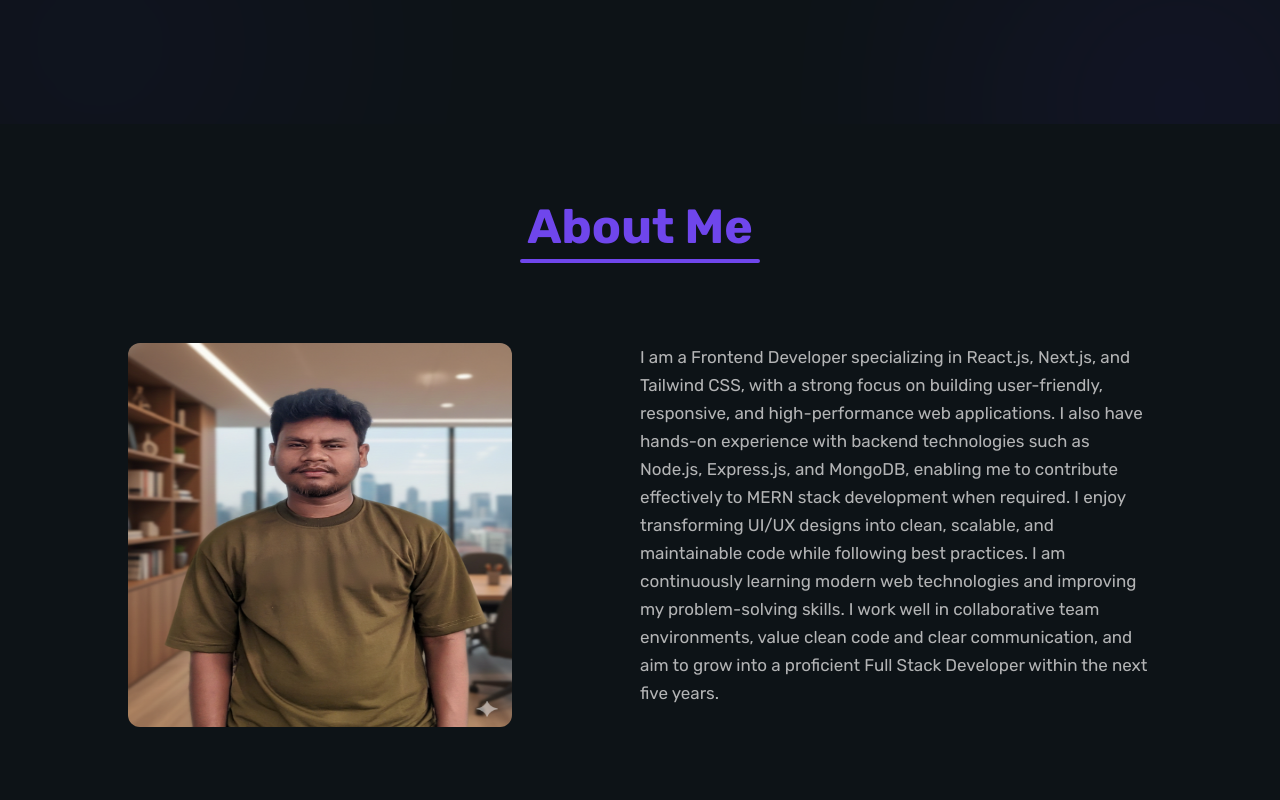
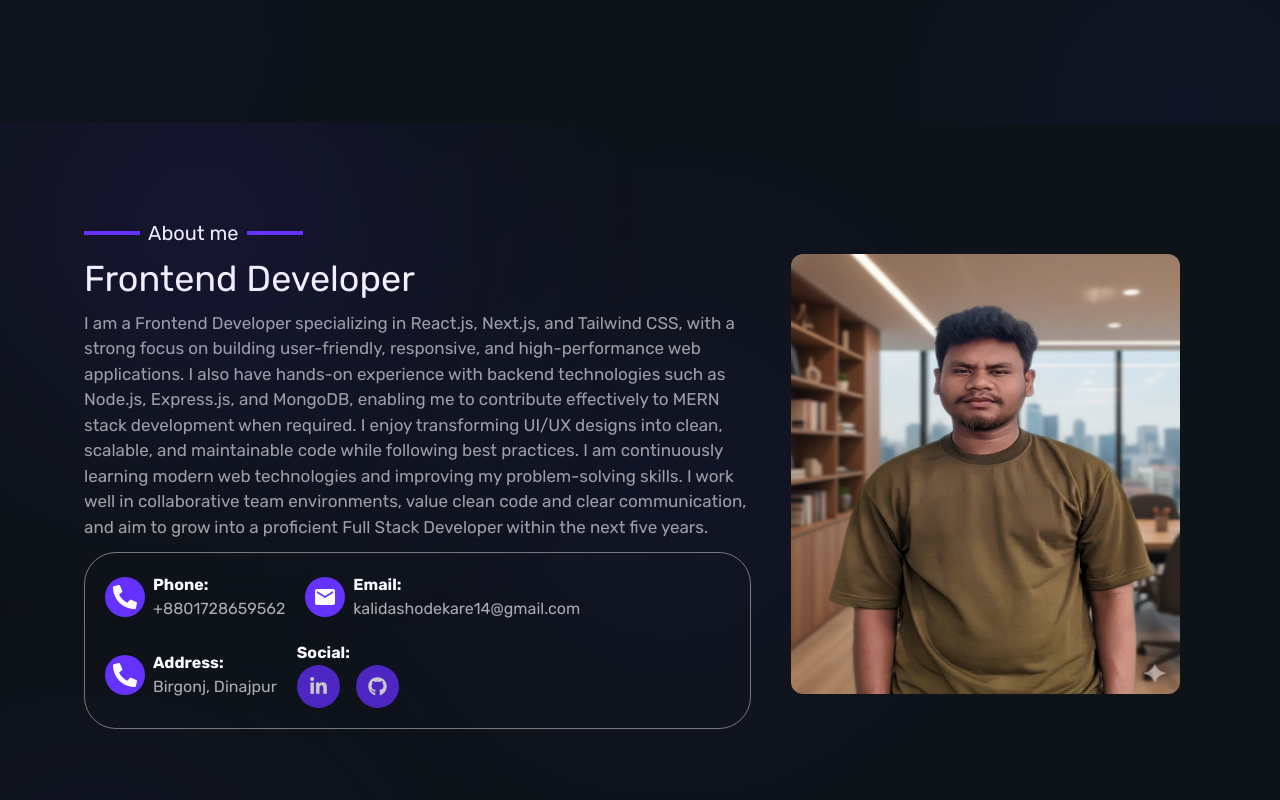
Before and after one commit to kalidashodekare14/Portfolio, a Next.js app: page / in a window 1280 px wide. Shown: the part 560-1360 px from the top of the page. Built offline with nearby package versions, Linux system fonts and the light colour scheme.

Commit message:
AboutMe section update

```diff
--- a/app/globals.css
+++ b/app/globals.css
@@ -14,7 +14,7 @@
   --color-foreground: var(--foreground);
   --font-sans: var(--font-geist-sans);
   --font-mono: var(--font-geist-mono);
-  --font-rubik: "Rubik", sans-serif;;
+  --font-rubik: "Rubik", sans-serif;
 }
 
 @media (prefers-color-scheme: dark) {
@@ -27,6 +27,4 @@
 body {
   background: var(--background);
   color: var(--foreground);
-  /* font-family: Arial, Helvetica, sans-serif; */
-  font-family: var(--font-rubik);
 }
--- a/components/AboutMe.tsx
+++ b/components/AboutMe.tsx
@@ -2,28 +2,90 @@
 
 import Image from "next/image";
 import { motion } from "framer-motion";
+import { MdEmail } from "react-icons/md";
+import { FaGithub, FaLinkedinIn, FaPhoneAlt } from "react-icons/fa";
+import Link from "next/link";
 // bg-[#161E2D]
 const AboutMe = () => {
     return (
-        <div id="about" className="-mt-px bg-[#0D1317] dark:bg-white flex flex-col justify-center items-center ">
-            <div className="min-h-screen lg:max-w-5xl mx-5 pb-10 font-roboto">
-                <div className="py-20">
-                    <h1 className="text-5xl text-center text-[#6f46ec] font-bold">About Me</h1>
-                    <motion.p
-                        initial={{ width: 0 }}
-                        whileInView={{ width: 240 }}
-                        transition={{ duration: 1 }}
-                        className=" m-auto border-2 mt-2 rounded-full text-[#6f46ec]"></motion.p>
-                </div>
-                <div className="flex flex-col lg:flex-row justify-between">
-                    <div className="lg:w-[40%]">
-                        <Image className="w-96 h-96  rounded-xl" src={"/about/kalidash.jpg"} alt="Kalidash Odekare" width={500} height={300} />
+        <div id="about" className="-mt-px relative bg-[#0D1317] overflow-hidden dark:bg-white flex flex-col ">
+            <div className="min-h-screen lg:max-w-6xl m-auto pb-10 font-rubik mt-24">
+                <div className="text-white flex flex-col lg:flex-row items-center gap-10 mx-5">
+                    <div className="lg:w-[60%] space-y-3">
+                        <div className="flex items-center gap-2 text-xl">
+                            <p className="w-14 border-2 border-[#6532FF]" />
+                            <p>About me</p>
+                            <p className="w-14 border-2 border-[#6532FF]" />
+                        </div>
+                        <h1 className="text-4xl">Frontend Developer</h1>
+                        <p className="text-[#dad9d9bb] text-[17px]">I am a Frontend Developer specializing in React.js, Next.js, and Tailwind CSS, with a strong focus on building user-friendly, responsive, and high-performance web applications. I also have hands-on experience with backend technologies such as Node.js, Express.js, and MongoDB, enabling me to contribute effectively to MERN stack development when required. I enjoy transforming UI/UX designs into clean, scalable, and maintainable code while following best practices. I am continuously learning modern web technologies and improving my problem-solving skills. I work well in collaborative team environments, value clean code and clear communication, and aim to grow into a proficient Full Stack Developer within the next five years.</p>
+                        <div className="flex flex-wrap gap-5 border border-[#a0a0a0bb] p-5 rounded-4xl">
+                            <div className="flex items-center gap-2">
+                                <div className="bg-[#6532FF] text-2xl p-2 rounded-full">
+                                    <FaPhoneAlt />
+                                </div>
+                                <div>
+                                    <p className="font-bold">Phone:</p>
+                                    <p className="text-[#ebebebbb] text-[16px]">+8801728659562</p>
+                                </div>
+                            </div>
+                            <div className="flex items-center gap-2">
+                                <div className="bg-[#6532FF] text-2xl p-2 rounded-full">
+                                    <MdEmail />
+                                </div>
+                                <div>
+                                    <p className="font-bold">Email:</p>
+                                    <p className="text-[#ebebebbb] text-[16px]">kalidashodekare14@gmail.com</p>
+                                </div>
+                            </div>
+                            <div className="flex items-center gap-2">
+                                <div className="bg-[#6532FF] text-2xl p-2 rounded-full">
+                                    <FaPhoneAlt />
+                                </div>
+                                <div>
+                                    <p className="font-bold">Address:</p>
+                                    <p className="text-[#ebebebbb] text-[16px]">Birgonj, Dinajpur</p>
+                                </div>
+                            </div>
+                            <div className="flex items-center gap-2">
+                                <div>
+                                    <p className="font-bold">Social:</p>
+                                    <div className='flex items-center gap-4'>
+                                        <Link href={"https://www.linkedin.com/in/kalidash-odekare-webdev"} target='_blank'>
+                                            <motion.div
+                                                whileHover={{ scale: 1.1 }}
+                                                whileTap={{ scale: 0.9 }}
+                                                className='bg-[#4e27c2] text-[#ccc] cursor-pointer p-3 rounded-full text-[19px]'>
+                                                <FaLinkedinIn />
+                                            </motion.div>
+                                        </Link>
+                                        <Link href={"https://github.com/kalidashodekare14"} target='_blank'>
+                                            <motion.div
+                                                whileHover={{ scale: 1.1 }}
+                                                whileTap={{ scale: 0.9 }}
+                                                className='bg-[#4e27c2]  text-[#ccc] cursor-pointer p-3 rounded-full text-[19px]'>
+                                                <FaGithub />
+                                            </motion.div>
+                                        </Link>
+                                    </div>
+                                </div>
+                            </div>
+                        </div>
                     </div>
-                    <div className="lg:w-[50%]">
-                        <p className="text-[#f0efefbb] dark:text-[#4c566a] leading-7 text-[17px] p-5 lg:p-0">I am a Frontend Developer specializing in React.js, Next.js, and Tailwind CSS, with a strong focus on building user-friendly, responsive, and high-performance web applications. I also have hands-on experience with backend technologies such as Node.js, Express.js, and MongoDB, enabling me to contribute effectively to MERN stack development when required. I enjoy transforming UI/UX designs into clean, scalable, and maintainable code while following best practices. I am continuously learning modern web technologies and improving my problem-solving skills. I work well in collaborative team environments, value clean code and clear communication, and aim to grow into a proficient Full Stack Developer within the next five years.</p>
+                    <div className="lg:w-[35%] relative z-20">
+                        <Image className="w-full h-110 rounded-xl" src={"/about/kalidash.jpg"} alt="Kalidash Odekare" width={500} height={300} />
                     </div>
                 </div>
             </div>
+            <motion.div
+                className='z-10 absolute top-0 left-20 w-60 h-50 rounded-full bg-[#6532FF] opacity-50 blur-[140px]'>
+            </motion.div>
+            <motion.div
+                className='z-10 absolute top-50 left-[40%] w-80 h-80 rounded-full bg-[#6532FF] opacity-20 blur-[160px]'>
+            </motion.div>
+            <motion.div
+                className='z-10 absolute -bottom-20 left-0 w-50 h-50 rounded-full bg-[#6532FF] opacity-50 blur-[140px]'>
+            </motion.div>
         </div>
     );
 };
--- a/components/Projects.tsx
+++ b/components/Projects.tsx
@@ -50,7 +50,7 @@ const Projects = () => {
                                     <p className="font-medium text-[15px]">MongoDB.js</p>
                                 </div>
                             </div>
-                            <Link href="/projects/1">
+                            {/* <Link href="/projects/1">
                                 <motion.button
                                     whileHover={{
                                         scale: 1.05,
@@ -72,7 +72,7 @@ const Projects = () => {
                                         }}
                                         className='ml-2' >→</motion.span>
                                 </motion.button>
-                            </Link>
+                            </Link> */}
                         </div>
                     </motion.div>
                     <motion.div
@@ -105,7 +105,7 @@ const Projects = () => {
                                     <p className="font-medium text-[15px]">Mongodb.js</p>
                                 </div>
                             </div>
-                            <Link href="/projects/2">
+                            {/* <Link href="/projects/2">
                                 <motion.button
                                     whileHover={{
                                         scale: 1.05,
@@ -127,7 +127,7 @@ const Projects = () => {
                                         }}
                                         className='ml-2' >→</motion.span>
                                 </motion.button>
-                            </Link>
+                            </Link> */}
                         </div>
                     </motion.div>
                     <motion.div
@@ -160,7 +160,7 @@ const Projects = () => {
                                     <p className="font-medium text-[15px] text-[#cacaca] dark:text-[#354461]">Mongodb.js</p>
                                 </div>
                             </div>
-                            <Link href="/projects/3">
+                            {/* <Link href="/projects/3">
                                 <motion.button
                                     whileHover={{
                                         scale: 1.05,
@@ -182,7 +182,7 @@ const Projects = () => {
                                         }}
                                         className='ml-2' >→</motion.span>
                                 </motion.button>
-                            </Link>
+                            </Link> */}
                         </div>
                     </motion.div>
                 </div>
```
